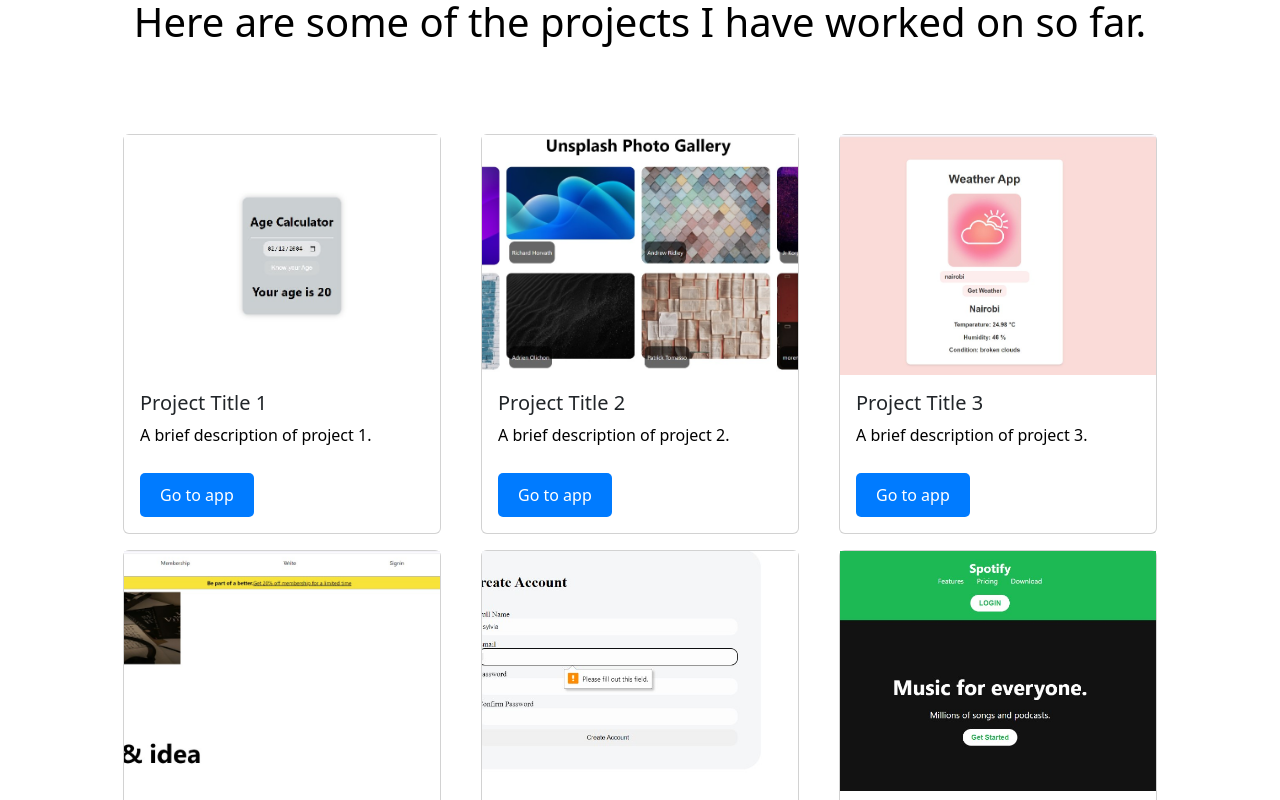
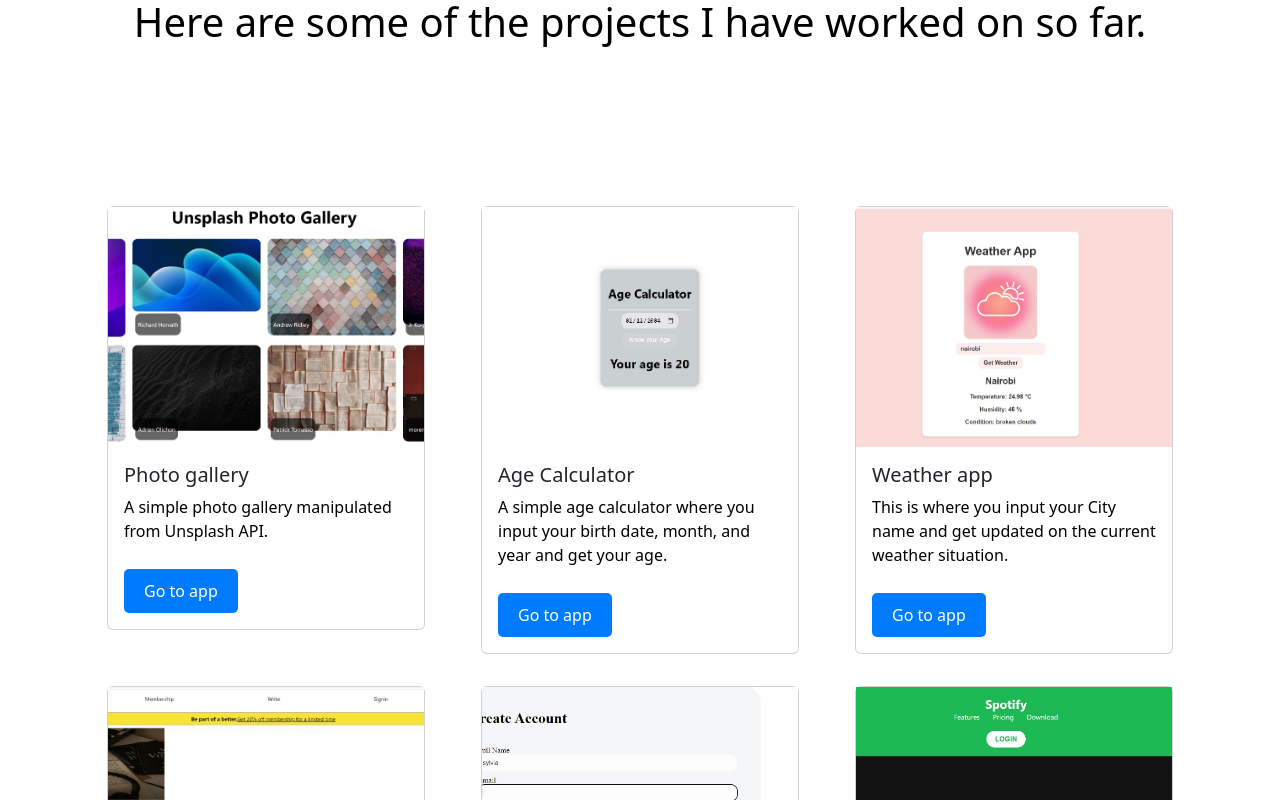
Before and after one commit to Kathoni/Portfolio, a React (Create React App) app: page / in a window 1280 px wide. Shown: the part 1020-1820 px from the top of the page. Built offline with nearby package versions, Linux system fonts and the light colour scheme.

Commit message:
final adjustments

```diff
--- a/src/pages/Projects.jsx
+++ b/src/pages/Projects.jsx
@@ -21,35 +21,45 @@ function Projects() {
                 Here are some of the projects I have worked on so far.
             </h1>
             <div className='container'>
-                <div className="row" style={{
-                    display: "flex",
-                    justifyContent: "center",
-                    marginBottom: "5rem",
-                    gap: "1rem",
-                    flexWrap: "wrap",
-                }}>
-                    {[Image, Image0, Image1, Image2, Image3, Image4, Image5, Image6, Image7].map((img, index) => (
-                        <div className="col" style={{ flex: "0 0 30%", maxWidth: "30%", boxSizing: "border-box" }} key={index}>
+                <div className="row"
+                    style={{
+                        display: "flex",
+                        justifyContent: "center",
+                        marginBottom: "5rem",
+                        marginTop: "5rem",
+                        gap: "2rem",
+                        flexWrap: "wrap",
+                    }}>
+                    {[{ image: Image0, title: 'Photo gallery', description: 'A simple photo gallery manipulated from Unsplash API.', link: 'https://photohgallery.vercel.app/' },
+                      { image: Image, title: 'Age Calculator', description: 'A simple age calculator where you input your birth date, month, and year and get your age.', link: 'https://calculator-sigma-ashen-20.vercel.app/' },
+                      { image: Image1, title: 'Weather app', description: 'This is where you input your City name and get updated on the current weather situation.', link: 'https://weatherapp-hzkd.vercel.app/' },
+                      { image: Image2, title: 'Landing page', description: 'A Landing page layout.', link: 'https://medium-landing-page-nine.vercel.app/' },
+                      { image: Image3, title: 'Dynamic Form', description: 'A simple form where each field is required to be filled.', link: 'https://dynamic-form-nine-brown.vercel.app/' },
+                      { image: Image4, title: 'Spotify', description: 'A simple incorporated Spotify landing page.', link: 'https://spotify-page-two.vercel.app/' },
+                      { image: Image5, title: 'Stopwatch', description: 'An incorporated stopwatch.', link: 'https://stopwatch-eight-flax.vercel.app/' },
+                      { image: Image6, title: 'To do list', description: 'A simple task arranger.', link: 'https://todo-listapp-xi.vercel.app/' },
+                      { image: Image7, title: 'Quote Generator', description: 'A simple quote generator application.', link: 'https://api-sigma-blue.vercel.app/' },
+                    ].map((project, index) => (
+                        <div className="col" style={{ flex: "0 0 30%", maxWidth: "30%" }} key={index}>
                             <div className="card">
-                                <img src={img} style={{
+                                <img src={project.image} style={{
                                     height: "15rem",
                                     width: "100%",
                                     objectFit: "cover",
-                                }} alt={`Project ${index}`} />
+                                }} alt={`${project.title}`} />
                                 <div className="card-body">
-                                    <h5 className="card-title">Project Title {index + 1}</h5>
-                                    <p className="card-text">A brief description of project {index + 1}.</p>
-                                    <button style={{
+                                    <h5 className="card-title">{project.title}</h5>
+                                    <p className="card-text">{project.description}</p>
+                                    <Link to={project.link} style={{
+                                        display: "inline-block",
                                         marginTop: "10px",
                                         padding: "10px 20px",
                                         borderRadius: "5px",
-                                        border: "none",
                                         backgroundColor: "#007bff",
                                         color: "white",
-                                        cursor: "pointer"
-                                    }}>
-                                        <Link to="#" style={{ color: "inherit", textDecoration: "none" }}>Go to app</Link>
-                                    </button>
+                                        textDecoration: "none",
+                                        textAlign: "center",
+                                    }}>Go to app</Link>
                                 </div>
                             </div>
                         </div>
```
